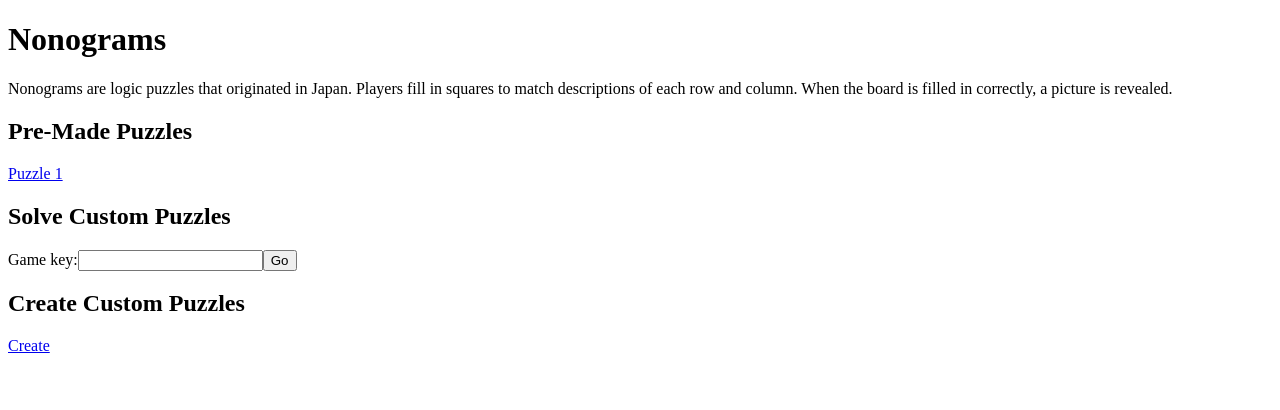
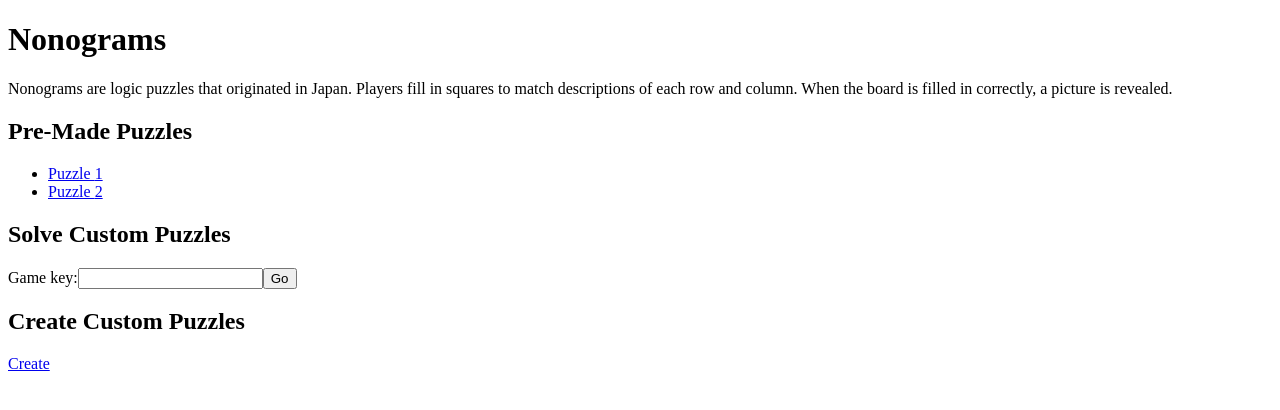
Before and after one commit to DHerls/Nonograms, a React app: page / in a window 1280 px wide. Shown: the top 410 px of the page. Built offline with nearby package versions, Linux system fonts and the light colour scheme; the HTML template or start-up script is replaced by a standard one.

Commit message:
Refactor puzzle list

```diff
--- a/src/components/Home.tsx
+++ b/src/components/Home.tsx
@@ -2,6 +2,11 @@ import * as React from 'react';
 import { Link, useHistory } from 'react-router-dom';
 
 export const Home = ({}) => {
+    const puzzleKeys = [
+      "4:3:5:71:17:215:45:241:41:4;2:5:23:51:43:A:81:151:13:6",
+      "233:227:221:116:5222:13111323:33131212:311111212:33131212:13111323:5222:116:231:326:223;22:11:5:1111:152:2111:272:33:7:33:271:2112:152:1221:9:11:D:191:1111:191:1221:1222:231:111:1",
+    ];
+
     const [gameKey, setGameKey] = React.useState<string>("");
     const history = useHistory();
 
@@ -19,21 +24,30 @@ export const Home = ({}) => {
         <div id="index">
           <h1>Nonograms</h1>
           <p>
-            Nonograms are logic puzzles that originated in Japan. Players fill in
-            squares to match descriptions of each row and column. When the board is
-            filled in correctly, a picture is revealed.
+            Nonograms are logic puzzles that originated in Japan. Players fill
+            in squares to match descriptions of each row and column. When the
+            board is filled in correctly, a picture is revealed.
           </p>
           <h2>Pre-Made Puzzles</h2>
           <div className="puzzle-list">
-            <Link to="/solve/4:3:5:71:17:215:45:241:41:4;2:5:23:51:43:A:81:151:13:6">
-            Puzzle 1
-            </Link>
+            <ul>
+              {puzzleKeys.map((key, index) => (
+                <li key={`puzzle_${index}`}>
+                  <Link to={`/solve/${key}`}>Puzzle {index + 1}</Link>
+                </li>
+              ))}
+            </ul>
           </div>
           <h2>Solve Custom Puzzles</h2>
           <form onSubmit={onFormSubmit} id="game-key-nav">
             <label>
               Game key:
-            <input type="text" name="gameKey" value={gameKey} onChange={onKeyChange}/>
+              <input
+                type="text"
+                name="gameKey"
+                value={gameKey}
+                onChange={onKeyChange}
+              />
             </label>
             <button type="submit" className="btn btn-primary">
               Go
```
Lines whose indentation alone changed are shown as unchanged.
